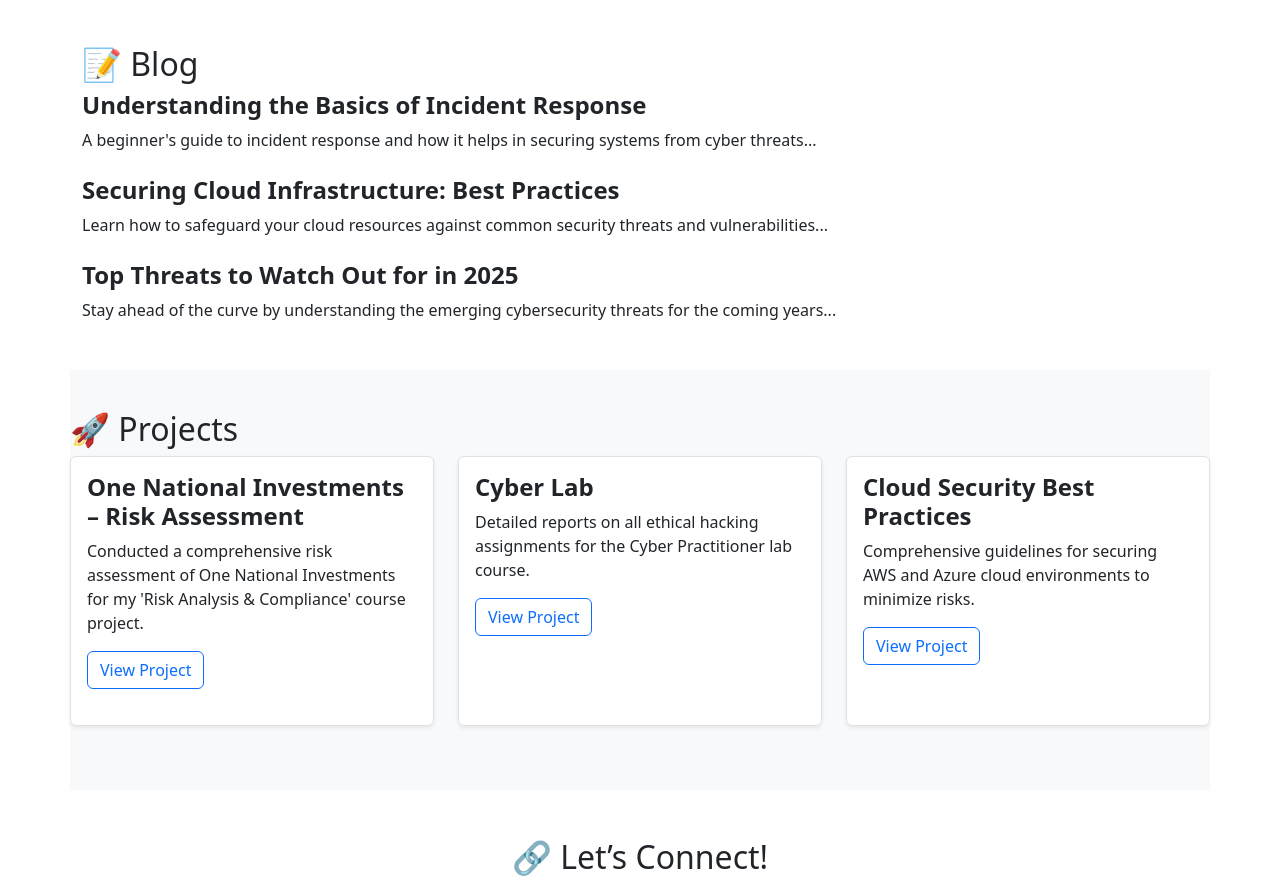
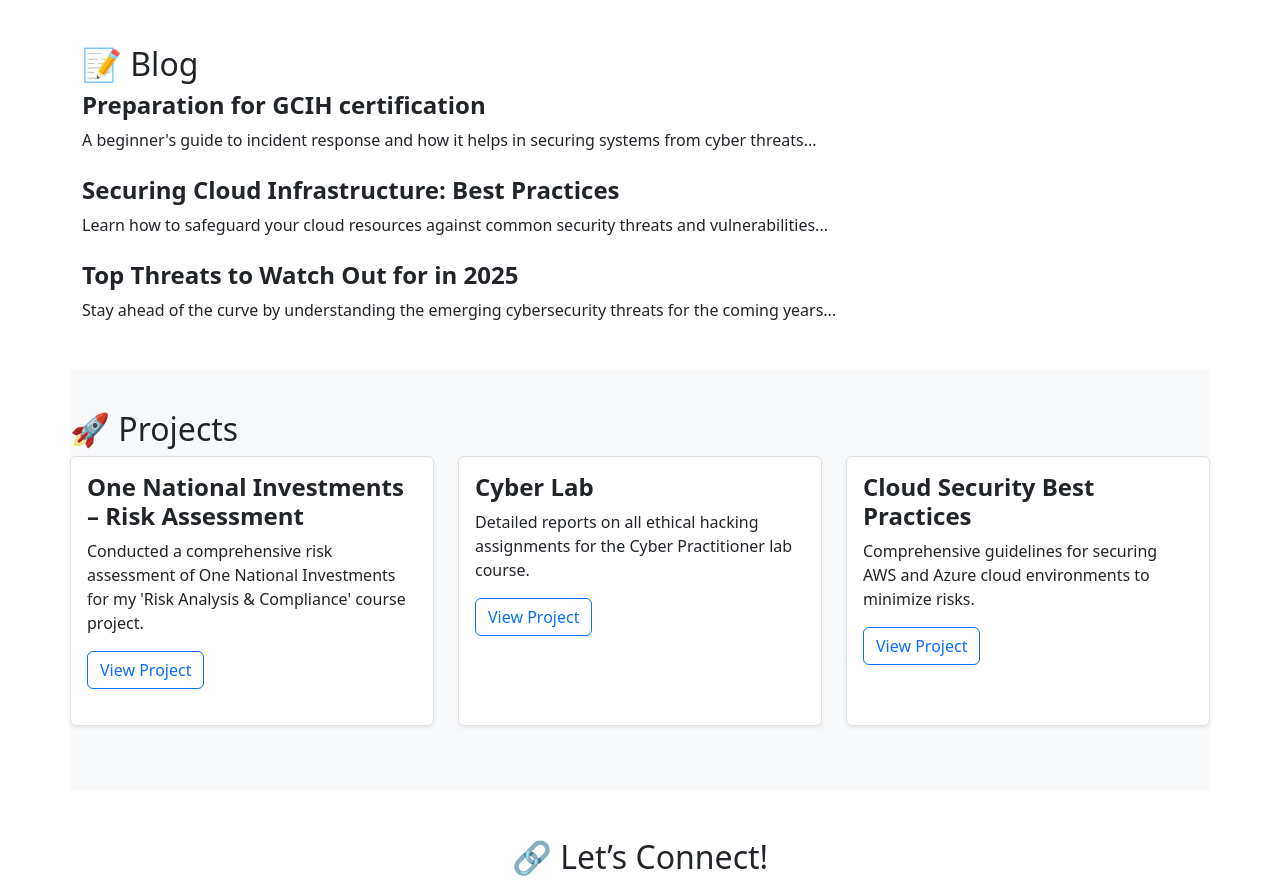
Before and after one commit to shrutjoshi/Shrutika_Portfolio, a plain HTML site: page index.html in a window 1280 px wide. Shown: the part 1301-2189 px from the top of the page. Drawn offline with nearby package versions, Linux system fonts and the light colour scheme.

Commit message:
Update index.html

```diff
--- a/index.html
+++ b/index.html
@@ -144,8 +144,8 @@
         <h2>📝 Blog</h2>
         <div class="blog-post mb-4">
             <h4>
-                <a href="link-to-article-1" target="_blank" class="text-dark text-decoration-none fw-bold">
-                    Understanding the Basics of Incident Response
+                <a href="https://medium.com/@shrutjoshi75/my-journey-with-sans-sec504-hacker-tools-techniques-incident-handling-and-gcih-certification-e42fdf8d3a45" target="_blank" class="text-dark text-decoration-none fw-bold">
+                    Preparation for GCIH certification
                 </a>
             </h4>
             <p>A beginner's guide to incident response and how it helps in securing systems from cyber threats...</p>
```
